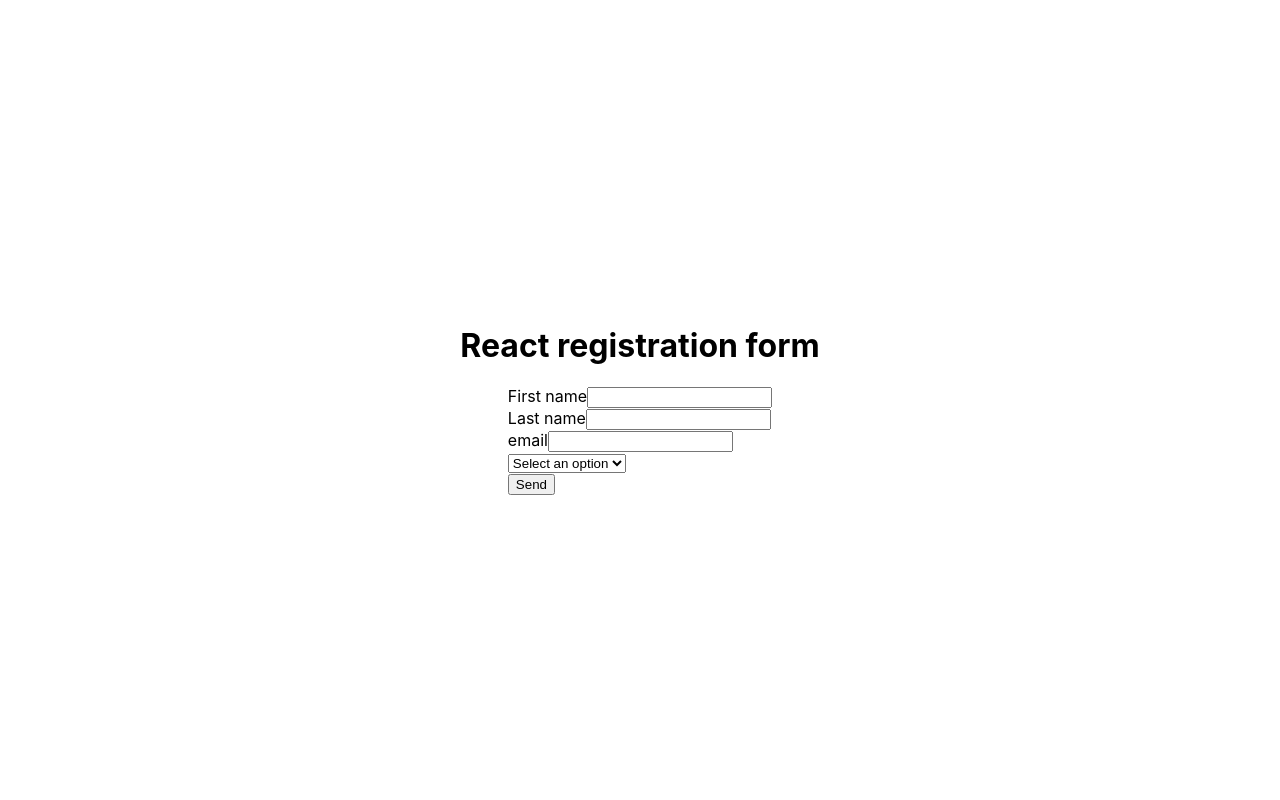
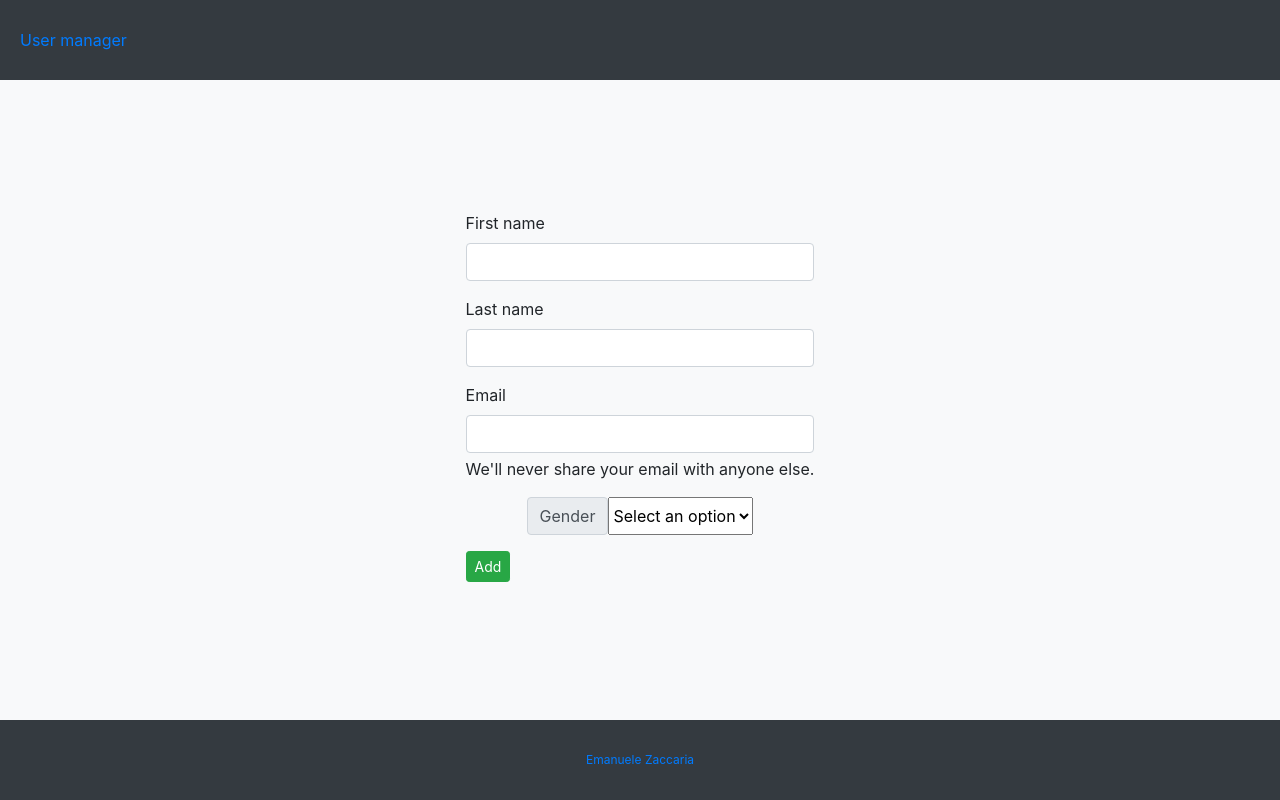
Before and after one commit to emazack/registration-form, a React (Create React App) app in the folder app/: page /add in a window 1280 px wide. Built offline with nearby package versions, Linux system fonts and the light colour scheme; the HTML template or start-up script is replaced by a standard one.

Commit message:
Import bootstrap

```diff
--- a/app/public/index.html
+++ b/app/public/index.html
@@ -11,7 +11,10 @@
     />
     <link rel="apple-touch-icon" href="%PUBLIC_URL%/logo192.png" />
     <link rel="manifest" href="%PUBLIC_URL%/manifest.json" />
-    <title>React App</title>
+      <!-- bootstrap css -->
+      <!-- <link href="//netdna.bootstrapcdn.com/bootstrap/4.5.2/css/bootstrap.min.css" rel="stylesheet" /> -->
+      <link rel="stylesheet" href="https://cdn.jsdelivr.net/npm/bootstrap@4.4.1/dist/css/bootstrap.min.css" integrity="sha384-Vkoo8x4CGsO3+Hhxv8T/Q5PaXtkKtu6ug5TOeNV6gBiFeWPGFN9MuhOf23Q9Ifjh" crossorigin="anonymous">
+    <title>User Manager</title>
   </head>
   <body>
     <noscript>You need to enable JavaScript to run this app.</noscript>
--- a/app/src/App.css
+++ b/app/src/App.css
@@ -1,7 +1,33 @@
-.main{
+.main, .footer, .header, .link-container{
   display: flex;
   justify-content: center;
-  align-items: center;
-  height: 100vh;
   flex-direction: column;
 }
+.header, .footer{
+  background-color: #343a40;
+}
+.header{
+  height: 10vh;
+  align-items: left;
+  padding: 0 20px;
+}
+.header .link{
+  max-width: fit-content;
+}
+.main{
+  min-height: 80vh;
+  background-color: #f8f9fa;
+  align-items: center;
+  padding: 20px;
+}
+.footer{
+  height: 10vh;
+  align-items: center;
+}
+.footer .credits{
+  font-size: 12px;
+}
+
+.show-button-container {
+  white-space: nowrap;
+}
--- a/app/src/App.js
+++ b/app/src/App.js
@@ -2,6 +2,9 @@ import './App.css';
 import Add from './components/addUser';
 import Show from './components/showUsers';
 import Update from './components/updateUser';
+import Header from './components/header';
+import Footer from './components/footer';
+import Index from './components/index';
 import React, { useState } from 'react';
 import { BrowserRouter as Router, Route, Routes } from 'react-router-dom'
 
@@ -34,11 +37,13 @@ const handleSubmit = (event) => {
 
   return (
     <Router>
+      <Header/>
       <div className="main">
-        <h1 className='title'>
-          React registration form
-        </h1>
         <Routes>
+        <Route exact path='/'
+          element={<Index
+                  />}
+          />
           <Route exact path='/add'
           element={<Add
                   firstName={firstName}
@@ -78,6 +83,7 @@ const handleSubmit = (event) => {
           />
         </Routes>
       </div>
+      <Footer/>
     </Router>
   );
 }
--- a/app/src/components/addUser.js
+++ b/app/src/components/addUser.js
@@ -34,14 +34,14 @@ export default function Add(props) {
     return (
         <form onSubmit={props.handleSubmit} action="" method="post">
 
-            <div className="container-field">
-                <label className="label-field-form" htmlFor="form-firstname">
+            <div className="mb-3">
+                <label className="form-label" htmlFor="form-firstname">
                     First name
                 </label>
                 <input
                     required
                     id="form-firstname"
-                    className="input-field"
+                    className="form-control"
                     name="firstName"
                     type="text"
                     value={props.firstName}
@@ -49,14 +49,14 @@ export default function Add(props) {
                 />
             </div>
 
-            <div className="container-field">
-                <label className="label-field-form" htmlFor="form-lastname">
+            <div className="mb-3">
+                <label className="form-label" htmlFor="form-lastname">
                     Last name
                 </label>
                 <input
                     required
                     id="form-lastname"
-                    className="input-field"
+                    className="form-control"
                     name="lastName"
                     type="text"
                     value={props.lastName}
@@ -64,27 +64,32 @@ export default function Add(props) {
                 />
             </div>
 
-            <div className="container-field">
-                <label className="label-field-form" htmlFor="form-email">
-                    email
+            <div className="mb-3">
+                <label className="form-label" htmlFor="form-email">
+                    Email
                 </label>
                 <input
                     required
                     id="form-email"
-                    className="input-field"
+                    className="form-control"
+                    aria-describedby="emailHelp"
                     name="email"
                     type="email"
                     value={props.email}
                     onChange={props.handleChange}
                 />
+                <div id="emailHelp" class="form-text">We'll never share your email with anyone else.</div>
             </div>
 
-            <div className="gender-container">
+            <div className="d-flex justify-content-center mb-3">
+                <label className="input-group-text" htmlFor="form-gender">
+                    Gender
+                </label>
                 <select
                     required
                     name="gender"
                     id="form-gender"
-                    className="form-gender"
+                    className="form-select"
                     value={props.gender}
                     onChange={props.handleChange}
                 >
@@ -95,7 +100,7 @@ export default function Add(props) {
             </div>
 
             <div className='button-container'>
-                <button onClick={addUser} type='submit'>Send</button>
+                <button onClick={addUser} className="btn btn-sm btn-success mb-2" type='submit'>Add</button>
             </div>
 
         </form>
--- /dev/null
+++ b/app/src/components/footer.js
@@ -0,0 +1,9 @@
+
+export default function Footer() {
+
+    return (
+        <footer className='footer'>
+            <a className="credits" href="https://github.com/emazack">Emanuele Zaccaria</a>
+        </footer>
+    )
+}
--- /dev/null
+++ b/app/src/components/header.js
@@ -0,0 +1,10 @@
+import { Link } from 'react-router-dom';
+
+export default function Header() {
+
+    return (
+        <header className='header'>
+            <Link to="/" className="link">User manager</Link>
+        </header>
+    )
+}
--- /dev/null
+++ b/app/src/components/index.js
@@ -0,0 +1,11 @@
+import { Link } from 'react-router-dom';
+
+export default function Index() {
+
+    return (
+        <div className='link-container'>
+            <Link to="/add" className="">Add User</Link>
+            <Link to="/show" className="">Manage Users</Link>
+        </div>
+    )
+}
--- a/app/src/components/showUsers.js
+++ b/app/src/components/showUsers.js
@@ -68,8 +68,8 @@ export default function Show(props) {
     return (
         <div>
             <h1>Users</h1>
-            <Link to="/add" className="">Add User</Link>
-            <table className="">
+            <Link to="/add" className="btn btn-sm btn-success mb-2">Add User</Link>
+            <table className="table table-striped">
                 <thead>
                     <tr>
                         <th style={{ width: '30%' }}>Name</th>
@@ -84,9 +84,9 @@ export default function Show(props) {
                             <td>{user.name}</td>
                             <td>{user.email}</td>
                             <td>{user.gender}</td>
-                            <td>
-                                <Link to="/update" className="" onClick={() => setLocalUserData(user)}>Edit</Link>
-                                <button onClick={() => deleteUser(user.id)} className="" disabled={user.isDeleting}>
+                            <td className='show-button-container'>
+                                <Link to="/update" className="btn btn-sm btn-primary mr-1" onClick={() => setLocalUserData(user)}>Edit</Link>
+                                <button onClick={() => deleteUser(user.id)} className="btn btn-sm btn-danger btn-delete-user" disabled={user.isDeleting}>
                                     {user.isDeleting
                                         ? <span className="spinner"></span>
                                         : <span>Delete</span>
--- a/app/src/components/updateUser.js
+++ b/app/src/components/updateUser.js
@@ -47,14 +47,14 @@ const updateUser = () => {
     return (
         <form onSubmit={props.handleSubmit} action="" method="put">
 
-        <div className="container-field">
-            <label className="label-field-form" htmlFor="form-completename">
+        <div className="mb-3">
+            <label className="form-label" htmlFor="form-completename">
                 Name
             </label>
             <input
                 required
                 id="form-completename"
-                className="input-field"
+                className="form-control"
                 name="completeName"
                 type="text"
                 value={props.completeName}
@@ -62,14 +62,14 @@ const updateUser = () => {
             />
         </div>
 
-        <div className="container-field">
-            <label className="label-field-form" htmlFor="form-email">
+        <div className="mb-3">
+            <label className="form-label" htmlFor="form-email">
                 email
             </label>
             <input
                 required
                 id="form-email"
-                className="input-field"
+                className="form-control"
                 name="email"
                 type="email"
                 value={props.email}
@@ -77,12 +77,15 @@ const updateUser = () => {
             />
         </div>
 
-        <div className="gender-container">
+        <div className="input-group mb-3">
+        <label className="input-group-text" htmlFor="form-gender">
+                    Gender
+                </label>
             <select
                 required
                 name="gender"
                 id="form-gender"
-                className="form-gender"
+                className="form-select"
                 value={props.gender}
                 onChange={props.handleChange}
             >
@@ -93,7 +96,7 @@ const updateUser = () => {
         </div>
 
         <div className='button-container'>
-            <button onClick={updateUser} type='submit'>Update</button>
+            <button onClick={updateUser} className="btn btn-sm btn-primary mr-1" type='submit'>Update</button>
         </div>
 
     </form>
```
